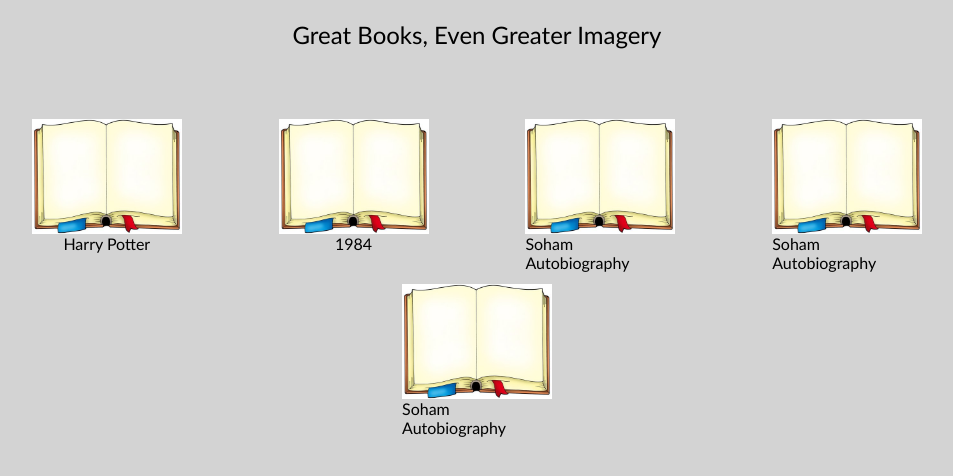
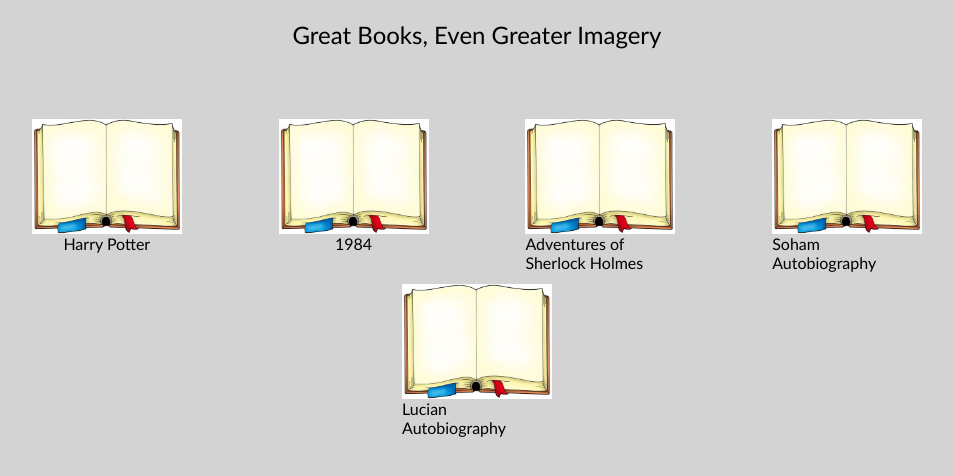
Before and after one commit to yasirylmzcbn/IGA, a Flask app: page / in a window 1280 px wide. Shown: the top 476 px of the page, without its empty margins (163-1116 px from the left). Run offline with Flask 2, Linux system fonts and the light colour scheme.

Commit message:
added sherlock

```diff
--- a/templates/landing.html
+++ b/templates/landing.html
@@ -26,10 +26,10 @@
         </div>
         </a>
 
-        <a href="">
+        <a href="Sherlock Holmes">
         <div id="book">
             <img src="../static/bookIcon.jpg">
-            <div id="bookTitle">Soham Autobiography</div>
+            <div id="bookTitle" href="Sherlock Holmes">Adventures of Sherlock Holmes</div>
         </div>
         </a>
 
@@ -43,7 +43,7 @@
         <a href="">
         <div id="book">
             <img src="../static/bookIcon.jpg">
-            <div id="bookTitle">Soham Autobiography</div>
+            <div id="bookTitle">Lucian Autobiography</div>
         </div>
         </a>
 
```
